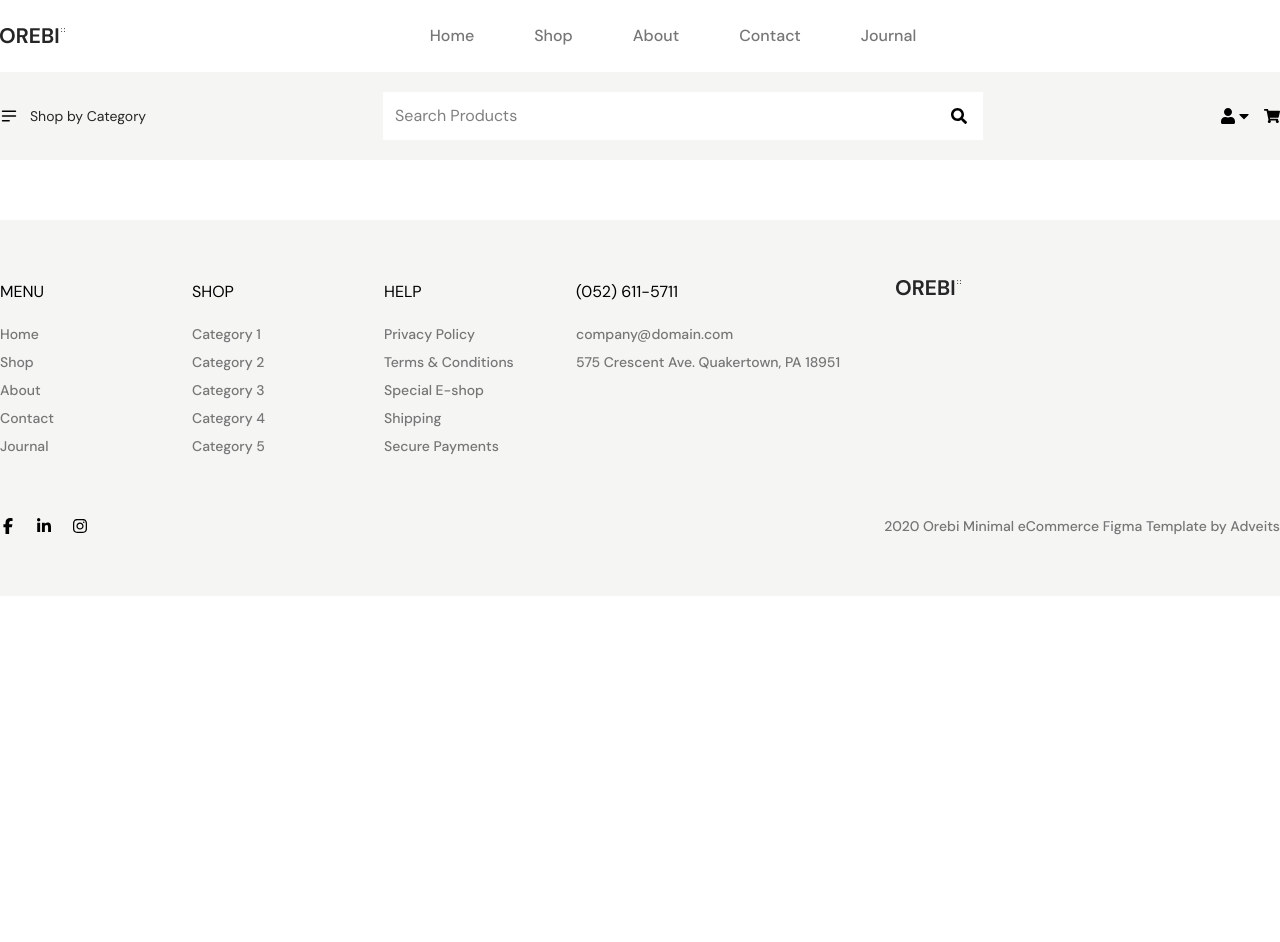
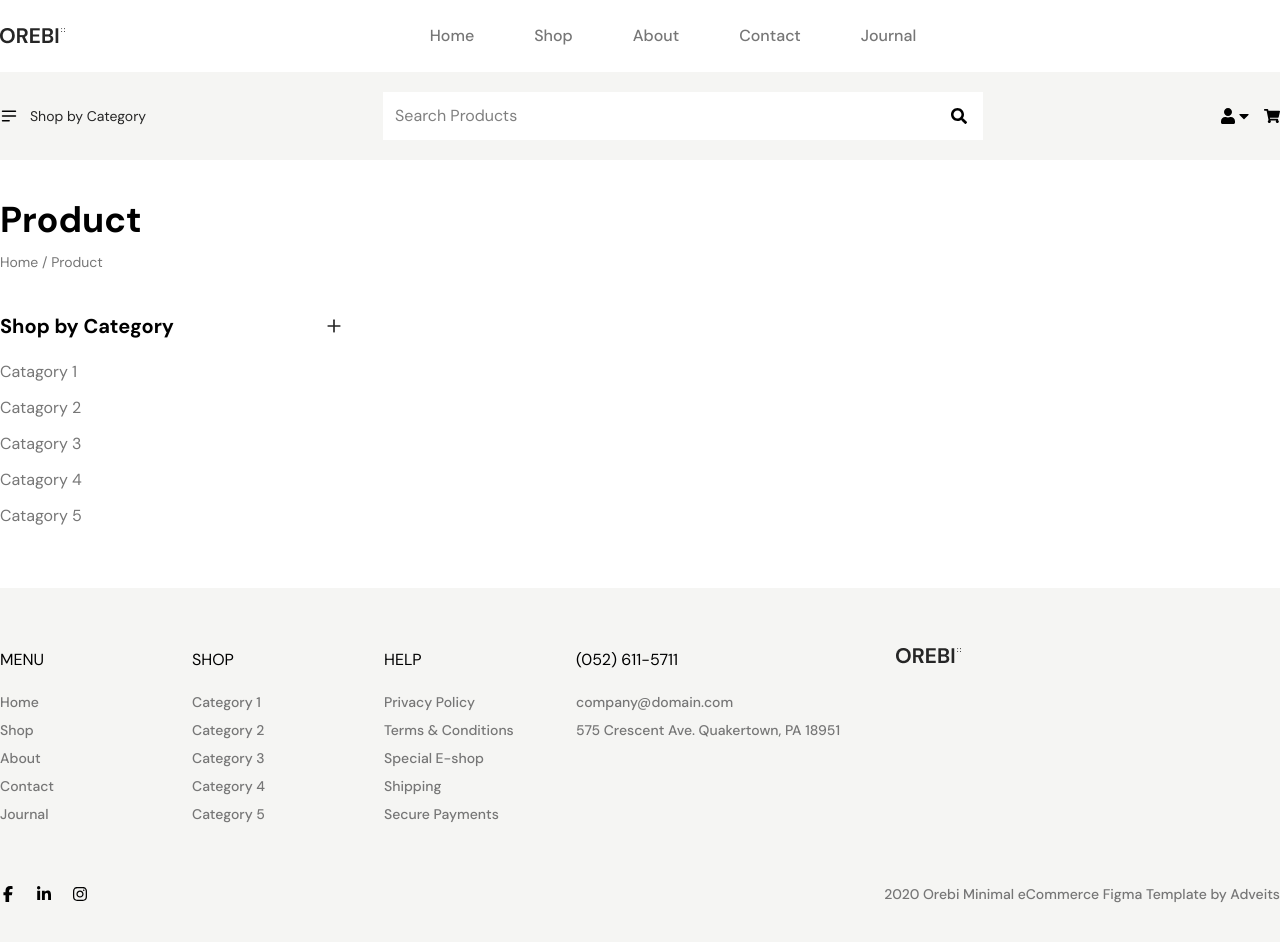
Before and after one commit to twahidulislamdev/oribi, a React (Vite) app: page /shop in a window 1280 px wide. Shown: the top 942 px of the page. Before the commit the page ends 800 px from the top, so only its background shows below. Built offline with nearby package versions, Linux system fonts and the light colour scheme.

Commit message:
add shop catagory

```diff
--- a/src/App.css
+++ b/src/App.css
@@ -5,5 +5,6 @@
 }
 
 @theme {
+  --color-mainColor: #262626;
   --color-menuColor: #767676;
 }
--- /dev/null
+++ b/src/components/ShopProductCatagory.jsx
@@ -0,0 +1,32 @@
+import { useState } from "react";
+import { FiPlus } from "react-icons/fi";
+import { FiMinus } from "react-icons/fi";
+
+const ShopProductCatagory = () => {
+  const [expand, setExpand] = useState(true);
+  return (
+    <>
+      <div className="">
+        <div className={"flex justify-between items-center "}>
+          <h5 className="text-xl font-bold">Shop by Category</h5>
+          <FiPlus
+            onClick={() => setExpand(!expand)}
+            className={`text-xl text-mainColor cursor-pointer mr-10 ${
+            expand ? <FiPlus/> : <FiMinus/>} `}
+          />
+        </div>
+        {expand && (
+          <ul className="mt-5 space-y-3">
+            <li className="text-base text-menuColor">Catagory 1</li>
+            <li className="text-base text-menuColor">Catagory 2</li>
+            <li className="text-base text-menuColor">Catagory 3</li>
+            <li className="text-base text-menuColor">Catagory 4</li>
+            <li className="text-base text-menuColor">Catagory 5</li>
+          </ul>
+        )}
+      </div>
+    </>
+  );
+};
+
+export default ShopProductCatagory;
--- a/src/components/pages/Shop.jsx
+++ b/src/components/pages/Shop.jsx
@@ -1,10 +1,27 @@
-import React from 'react'
+import React from "react";
+import Container from "../Container";
+import Flex from "../Flex";
+import ShopProductCatagory from "../ShopProductCatagory";
 
 const Shop = () => {
   return (
     <>
+      <div className="">
+        <Container>
+          <div className="py-10">
+            <h4 className="text-4xl font-bold">Product</h4>
+            <p className="text-menuColor text-sm mt-3">Home / Product</p>
+          </div>
+          <Flex className={"justify-between"}>
+            <div className="w-[30%]">
+             <ShopProductCatagory/>
+            </div>
+            <div className="w-[70%]"></div>
+          </Flex>
+        </Container>
+      </div>
     </>
-  )
-}
+  );
+};
 
-export default Shop
+export default Shop;
```
